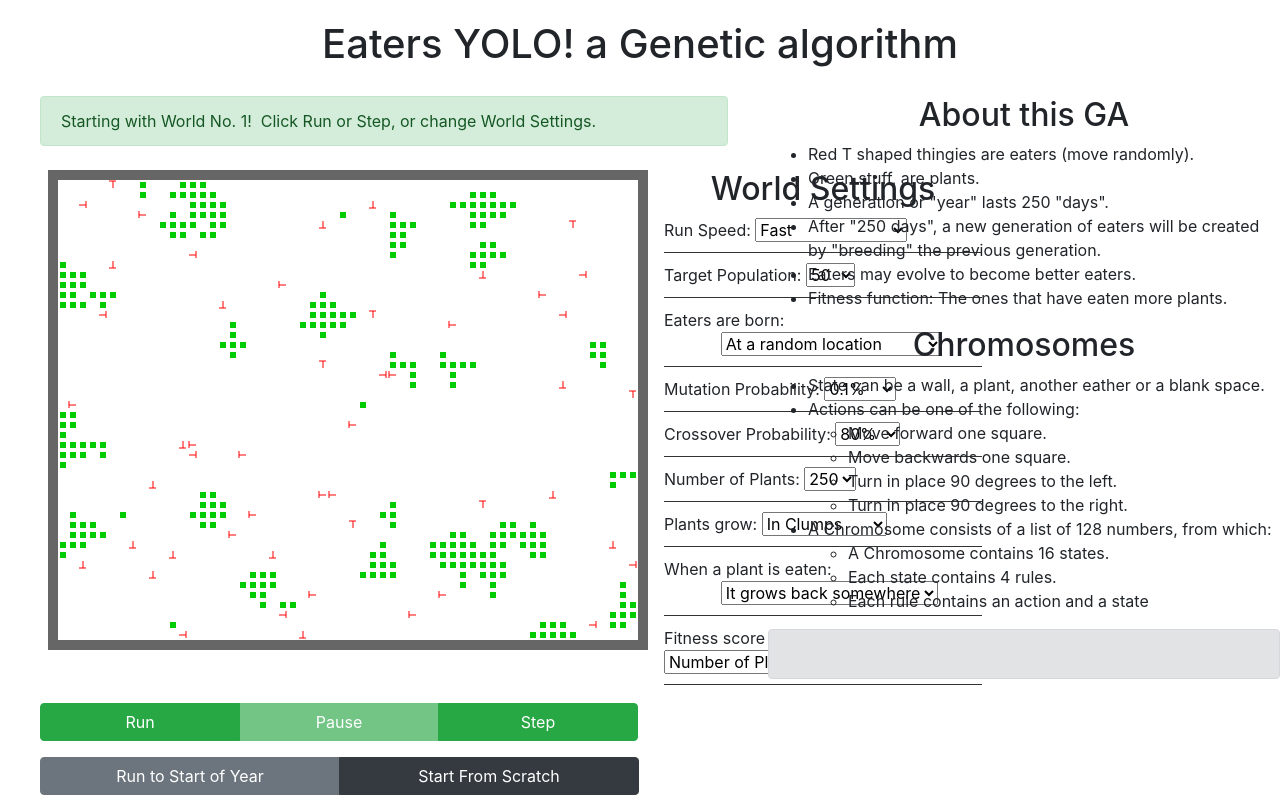
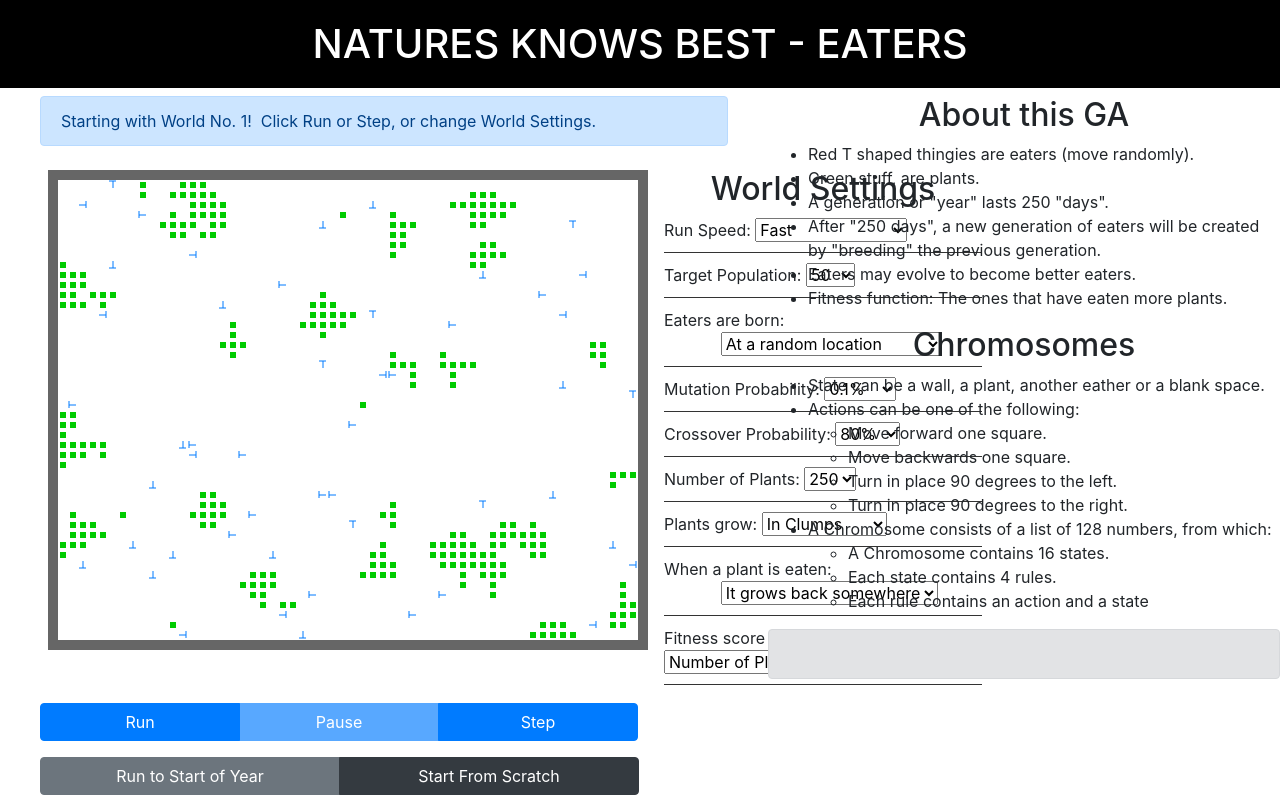
Before and after one commit to robertbarron/robertbarron.github.io, a plain HTML site: page eaters-ga.html in a window 1280 px wide. Drawn offline with nearby package versions, Linux system fonts and the light colour scheme.

Commit message:
updates styles

```diff
--- a/eaters-ga.html
+++ b/eaters-ga.html
@@ -45,6 +45,10 @@
     h1 {
       text-align: center;
       padding: 20px 0;
+    }
+    h1.title {
+      background: black;
+      color: white;
     }
     h2 {
       margin: 20px auto;
@@ -601,6 +605,7 @@
             graphics.fillRect(col * cellSize + 2, row * cellSize + 2, cellSize - 4, cellSize - 4);
           }
           else if (content >= 0) {
+            graphics.strokeStyle = "#007bff";
             // Note: strokeStyle is always red.
             var left, right, top, bottom;
             var h, v;
@@ -895,10 +900,10 @@
 </head>
 
 <body onload="init()">
-  <h1>Eaters YOLO! a Genetic algorithm</h1>
+  <h1 class="title">NATURES KNOWS BEST - EATERS</h1>
 
   <div id="first-section">
-    <p id="message" class="alert alert-success" role="alert">&nbsp;</p>
+    <p id="message" class="alert alert-primary" role="alert">&nbsp;</p>
 
     <table border=0 cellpadding=8>
       <tr valign="top">
@@ -1010,9 +1015,9 @@
       </tr>
     </table>
     <p class="btn-group three-options" role="group" aria-label="Basic example">
-      <button class="btn btn-success" id="runButton">Run</button>
-      <button class="btn btn-success" id="pauseButton" disabled>Pause</button>
-      <button class="btn btn-success" id="stepButton">Step</button>
+      <button class="btn btn-primary" id="runButton">Run</button>
+      <button class="btn btn-primary" id="pauseButton" disabled>Pause</button>
+      <button class="btn btn-primary" id="stepButton">Step</button>
     </p>
     <div class="btn-group two-options" role="group" aria-label="Basic example">
       <button class="btn btn-secondary" id="runToSeasonButton">Run to Start of Year</button>
```
